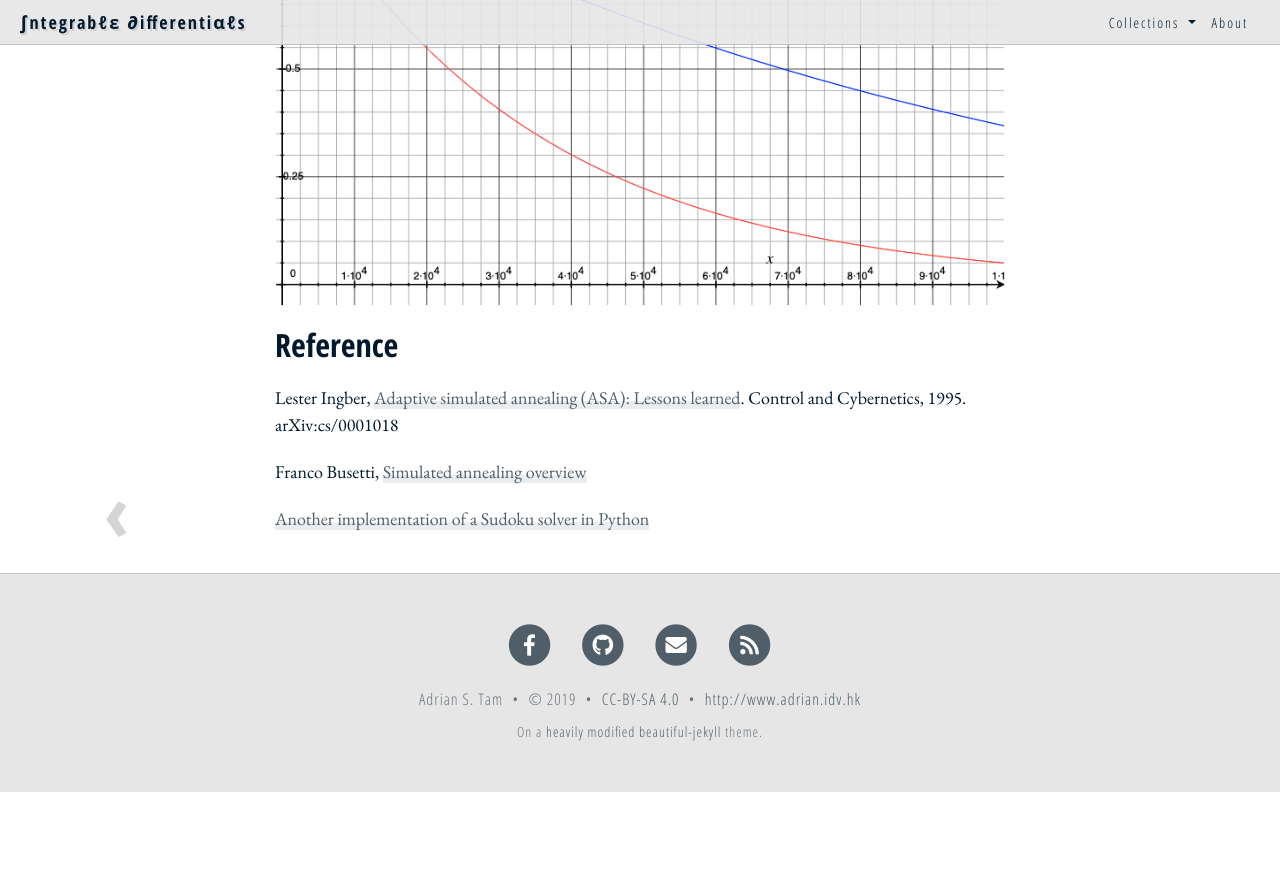
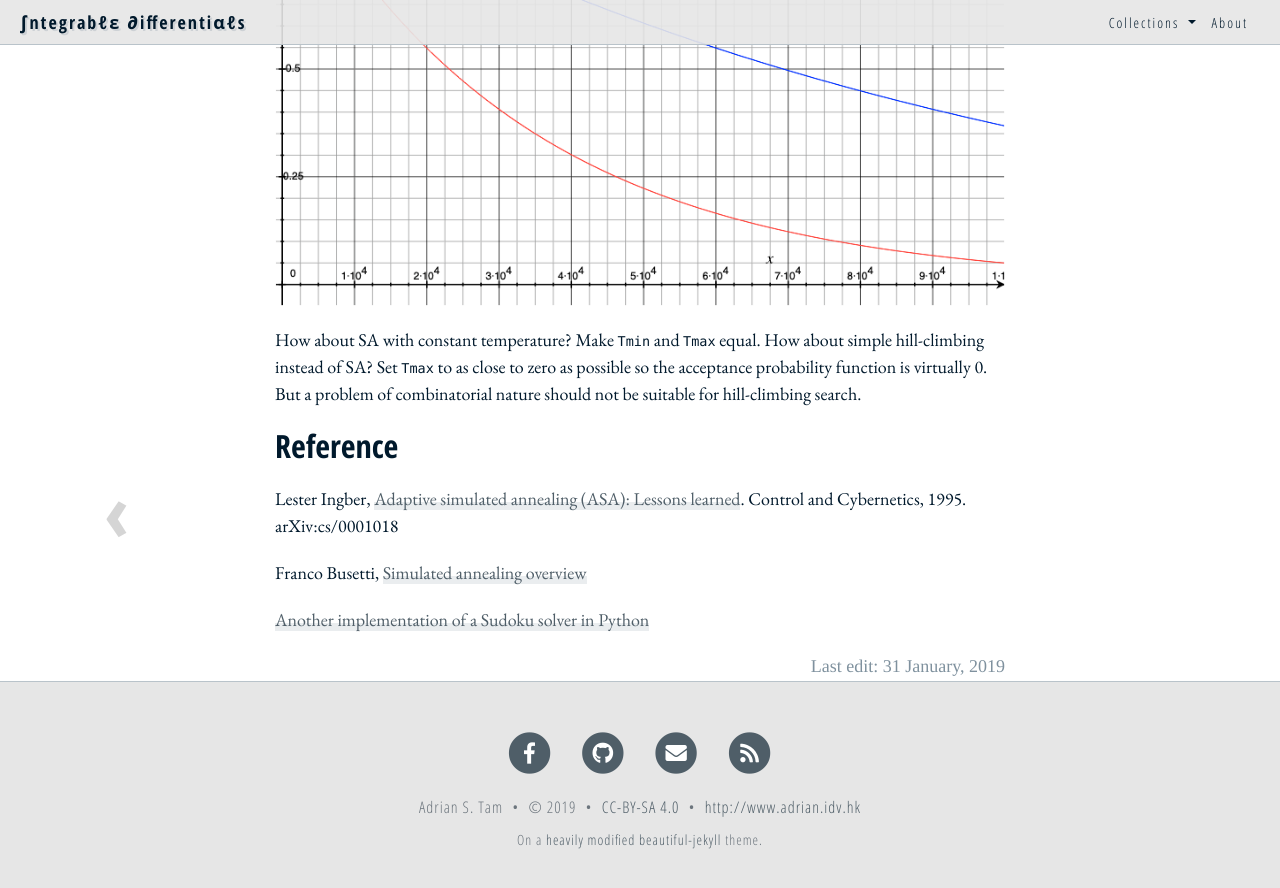
Before and after one commit to righthandabacus/righthandabacus.github.io, a Jekyll site: the page built from _posts/2019-01-30-simanneal.markdown, in a window 1280 px wide and 900 px high, scrolled down 8107 px. Shown: the top 888 px of the window. Built offline with Jekyll 4.4.1, drawn with Linux system fonts in a browser that asks for light colours; nearby versions of some CDN libraries; some web fonts are replaced; formulas are drawn with MathJax 3; comment, search, counter and statistics services are not loaded; before the commit the page ends 8899 px from its top, so only the background shows below that.

Commit message:
Update post: simul anneal

```diff
--- a/_posts/2019-01-30-simanneal.markdown
+++ b/_posts/2019-01-30-simanneal.markdown
@@ -2,6 +2,7 @@
 layout: post
 title: Solving Sudoku with Simulated Annealing
 date: Wed, 30 Jan 2019 19:12:32 -0500
+lastedit: Thu, 31 Jan 2019 18:55:25 -0500
 tags: code
 ---
 
@@ -380,6 +381,11 @@ acceptance and thus it set as such.
 
 ![](/img/simanneal.png)
 
+How about SA with constant temperature? Make `Tmin` and `Tmax` equal.  How
+about simple hill-climbing instead of SA? Set `Tmax` to as close to zero as
+possible so the acceptance probability function is virtually 0.  But a problem
+of combinatorial nature should not be suitable for hill-climbing search.
+
 ## Reference
 
 Lester Ingber, [Adaptive simulated annealing (ASA): Lessons
```
